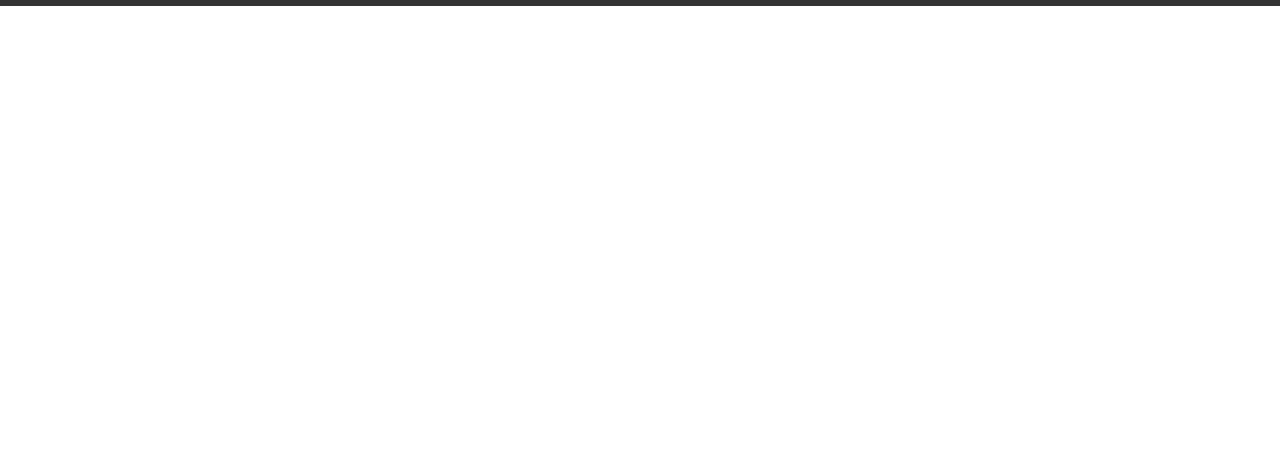
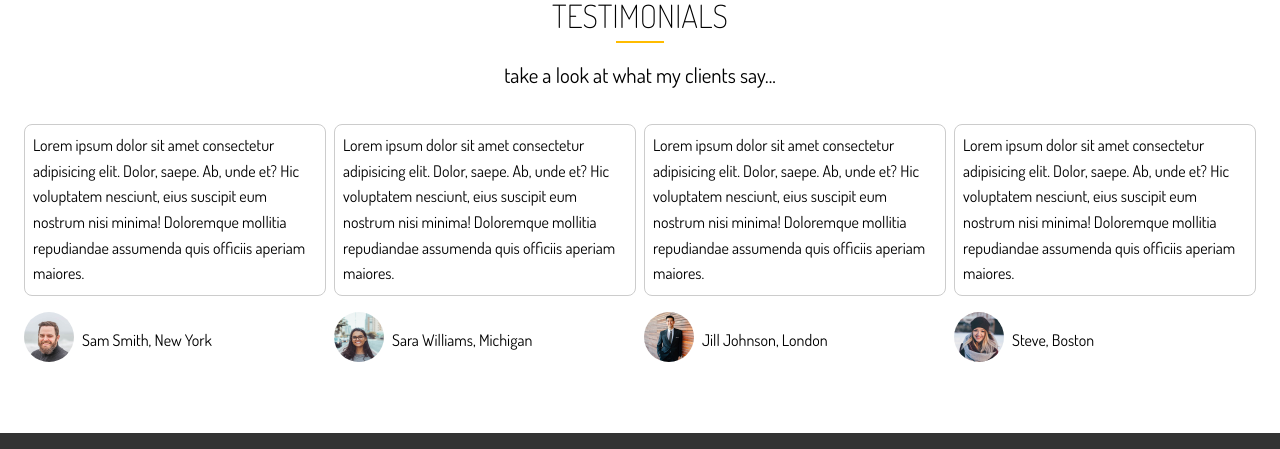
Before and after one commit to IPRIESPM/porfolio-sass, a website built with Vite: page src/about.html in a window 1280 px wide. Shown: the part 1458-1907 px from the top of the page. Before the commit the page ends 1464 px from the top, so only its background shows below. Built offline with nearby package versions, Linux system fonts and the light colour scheme.

Commit message:
feat: :sparkles: add about testimonials section

```diff
--- a/src/about.html
+++ b/src/about.html
@@ -117,6 +117,54 @@
         </div>
     </section>
 
+    <section id="about-d" class="py-4">
+        <div class="container">
+            <h2 class="section-title">Testimonials</h2>
+            <div class="bottom-line"></div>
+            <p class="lead text-center">
+                take a look at what my clients say...
+            </p>
+            <div class="testimonials">
+                <div>
+                    <p>Lorem ipsum dolor sit amet consectetur adipisicing elit. Dolor, saepe. Ab, unde et? Hic
+                        voluptatem nesciunt, eius suscipit eum nostrum nisi minima! Doloremque mollitia repudiandae
+                        assumenda quis officiis aperiam maiores.</p>
+                    <ul>
+                        <li><img src="assets/img/testimonials/person1.jpg" alt=""></li>
+                        <li>Sam Smith, New York</li>
+                    </ul>
+                </div>
+                <div>
+                    <p>Lorem ipsum dolor sit amet consectetur adipisicing elit. Dolor, saepe. Ab, unde et? Hic
+                        voluptatem nesciunt, eius suscipit eum nostrum nisi minima! Doloremque mollitia repudiandae
+                        assumenda quis officiis aperiam maiores.</p>
+                    <ul>
+                        <li><img src="assets/img/testimonials/person2.jpg" alt=""></li>
+                        <li>Sara Williams, Michigan</li>
+                    </ul>
+                </div>
+                <div>
+                    <p>Lorem ipsum dolor sit amet consectetur adipisicing elit. Dolor, saepe. Ab, unde et? Hic
+                        voluptatem nesciunt, eius suscipit eum nostrum nisi minima! Doloremque mollitia repudiandae
+                        assumenda quis officiis aperiam maiores.</p>
+                    <ul>
+                        <li><img src="assets/img/testimonials/person3.jpg" alt=""></li>
+                        <li>Jill Johnson, London</li>
+                    </ul>
+                </div>
+                <div>
+                    <p>Lorem ipsum dolor sit amet consectetur adipisicing elit. Dolor, saepe. Ab, unde et? Hic
+                        voluptatem nesciunt, eius suscipit eum nostrum nisi minima! Doloremque mollitia repudiandae
+                        assumenda quis officiis aperiam maiores.</p>
+                    <ul>
+                        <li><img src="assets/img/testimonials/person4.jpg" alt=""></li>
+                        <li>Steve, Boston</li>
+                    </ul>
+                </div>
+            </div>
+        </div>
+    </section>
+
     <footer id="main-footer">
         <div class="footer-content container">
             <p>Copyright &copy; 2024. All Right Reserved</p>
--- a/src/assets/css/_utilities.scss
+++ b/src/assets/css/_utilities.scss
@@ -98,6 +98,7 @@ input[class^="btn-"]:hover{
 }
 
 .section-title{
+    text-align: center;
     font-size: 2rem;
     display: block;
     padding-bottom: center;
--- a/src/assets/css/aboutSections.scss
+++ b/src/assets/css/aboutSections.scss
@@ -67,4 +67,32 @@
       }
     }
   }
+
+  &-d{
+    .testimonials{
+      display: grid;
+      grid-template-columns: repeat(4,1fr);
+      gap: 0.5rem;
+
+      ul{
+        list-style: none;
+        margin-top: 1rem;
+        display: flex;
+        align-items: center;
+      }
+
+      p{
+        border: 1px solid $medium-color;
+        border-radius: 8px;
+        padding: 0.5rem;
+      }
+
+      img{
+        width: 50px;
+        height: 50px;
+        border-radius: 50%;
+        margin-right: 0.5rem;
+      }
+    }
+  }
 }
--- a/src/assets/css/style.scss
+++ b/src/assets/css/style.scss
@@ -3,6 +3,6 @@
 @import "utilities";
 @import "main-nav";
 @import "header";
-@import "sections";
+@import "homeSections";
 @import "aboutSections";
 @import "footer";
```
Also changed, not shown: src/assets/css/homeSections.scss (renamed from src/assets/css/sections.scss).
